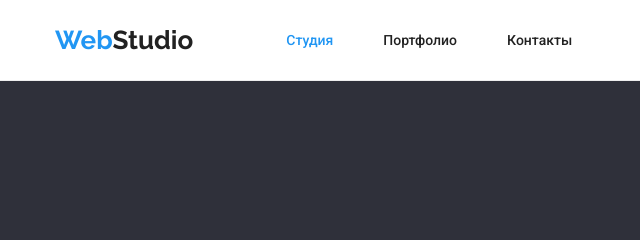
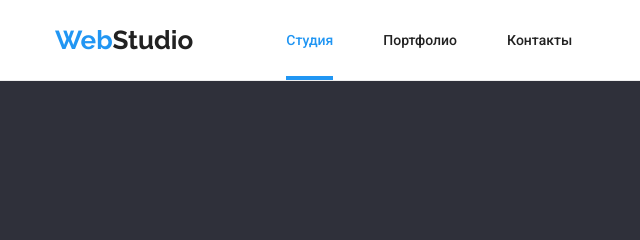
Before and after one commit to namekVrn/goit-markup-hw-04, a plain HTML site: page index.html in a window 1280 px wide. In both pictures the pointer is over the item "Студия". Shown: the top 240 px of the page, 0-640 px from the left. Drawn offline with Linux system fonts and the light colour scheme.

Commit message:
absolute

```diff
--- a/css/index.css
+++ b/css/index.css
@@ -84,6 +84,17 @@ header{
     padding-top: 32px;
     padding-bottom: 32px;
     display: block;
+}
+.list > li{
+    position: relative;
+}
+.list > li:hover:before {
+    content: "";
+    width: 100%;
+    height: 4px;
+    background-color: var(--style-color);
+    position: absolute;
+    bottom: 0px;
 }
 .list-link:hover{
     color: var(--style-color);
```
